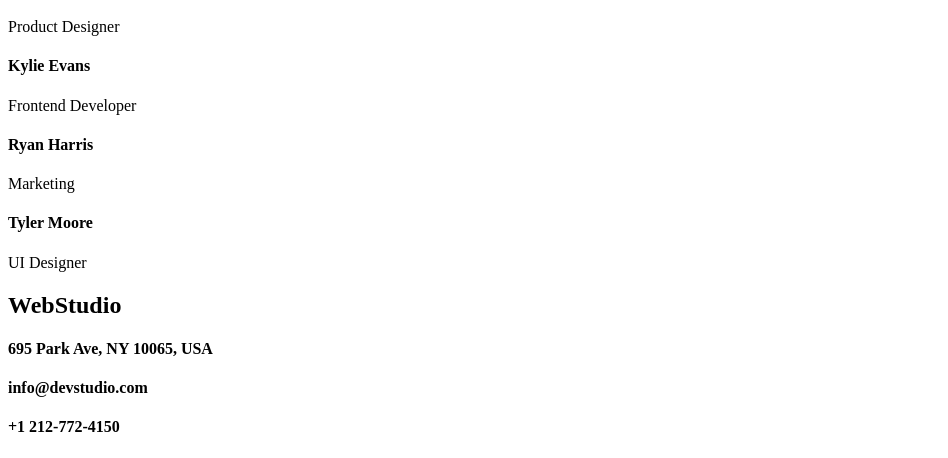
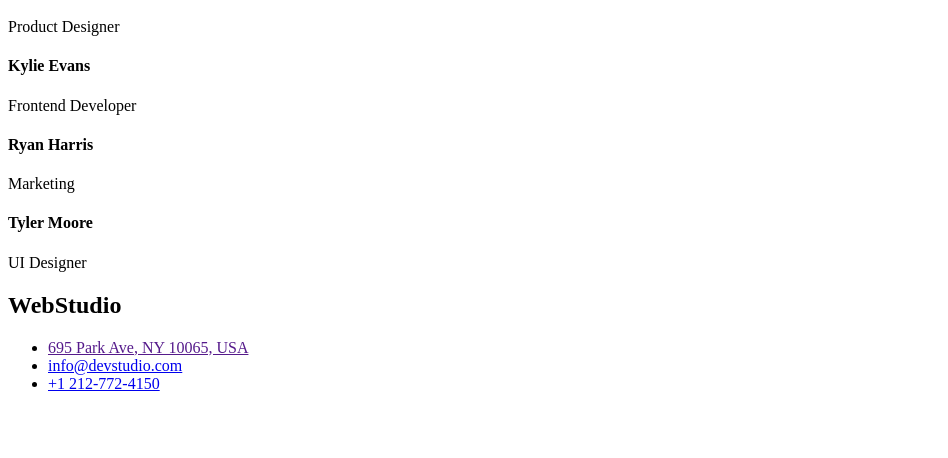
Before and after one commit to Nelunell/web-studio, a plain HTML site: page index.html in a window 1280 px wide. Shown: the part 1265-1723 px from the top of the page, without its empty margins (0-948 px from the left). After the commit the page ends 1674 px from the top, so only its background shows below. Drawn offline with Linux system fonts and the light colour scheme.

Commit message:
html complet

```diff
--- a/index.html
+++ b/index.html
@@ -62,9 +62,13 @@
          <!-- Footer Section -->
          <section>
             <h1>WebStudio</h1>
-            <h4>695 Park Ave, NY 10065, USA</h4>
-            <h4>info@devstudio.com</h4>
-            <h4>+1 212-772-4150</h4>
+            <nav>
+                <ul>
+                    <li><a href="">695 Park Ave, NY 10065, USA</a></li>
+                    <li><a href="mailto:info@devstudio.com">info@devstudio.com</a></li>
+                    <li><a href="tel:+12127724150">+1 212-772-4150</a></li>
+                </ul>
+            </nav>
          </section>
     </body>
 </html>
```
